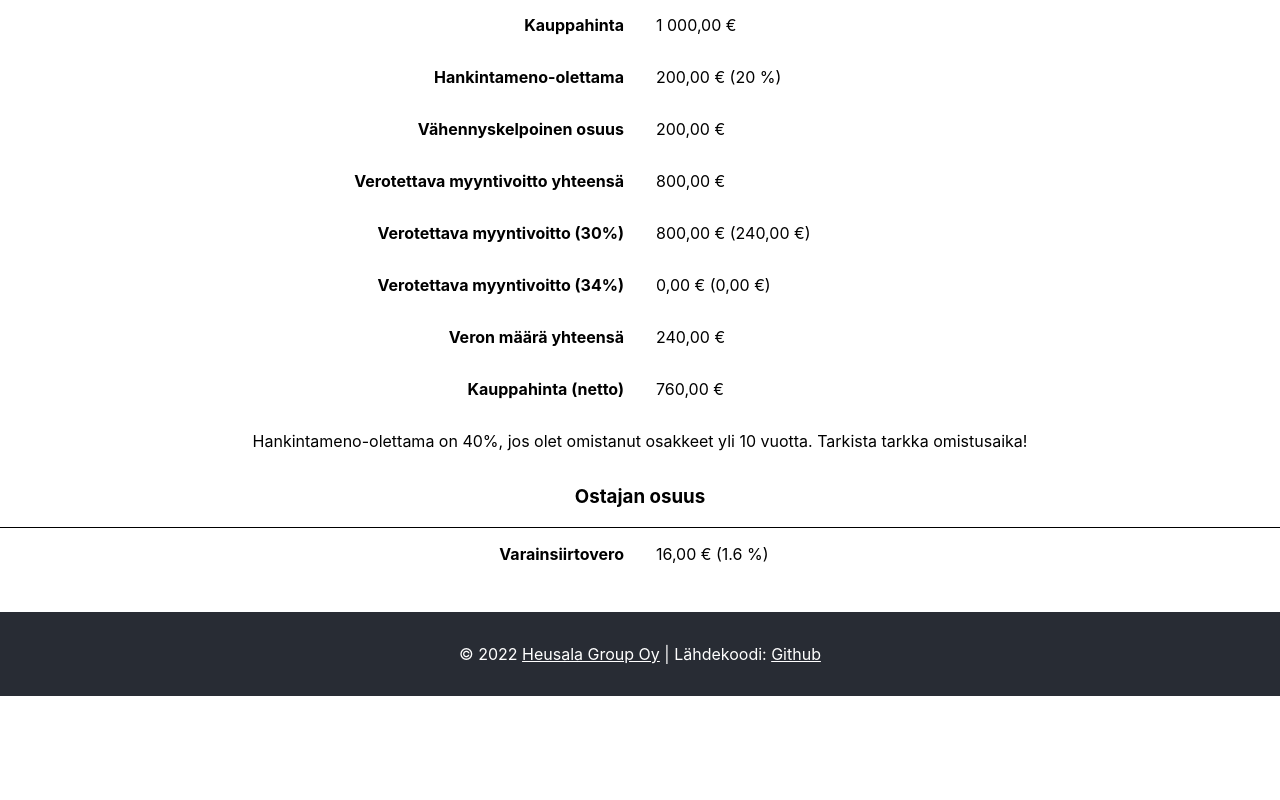
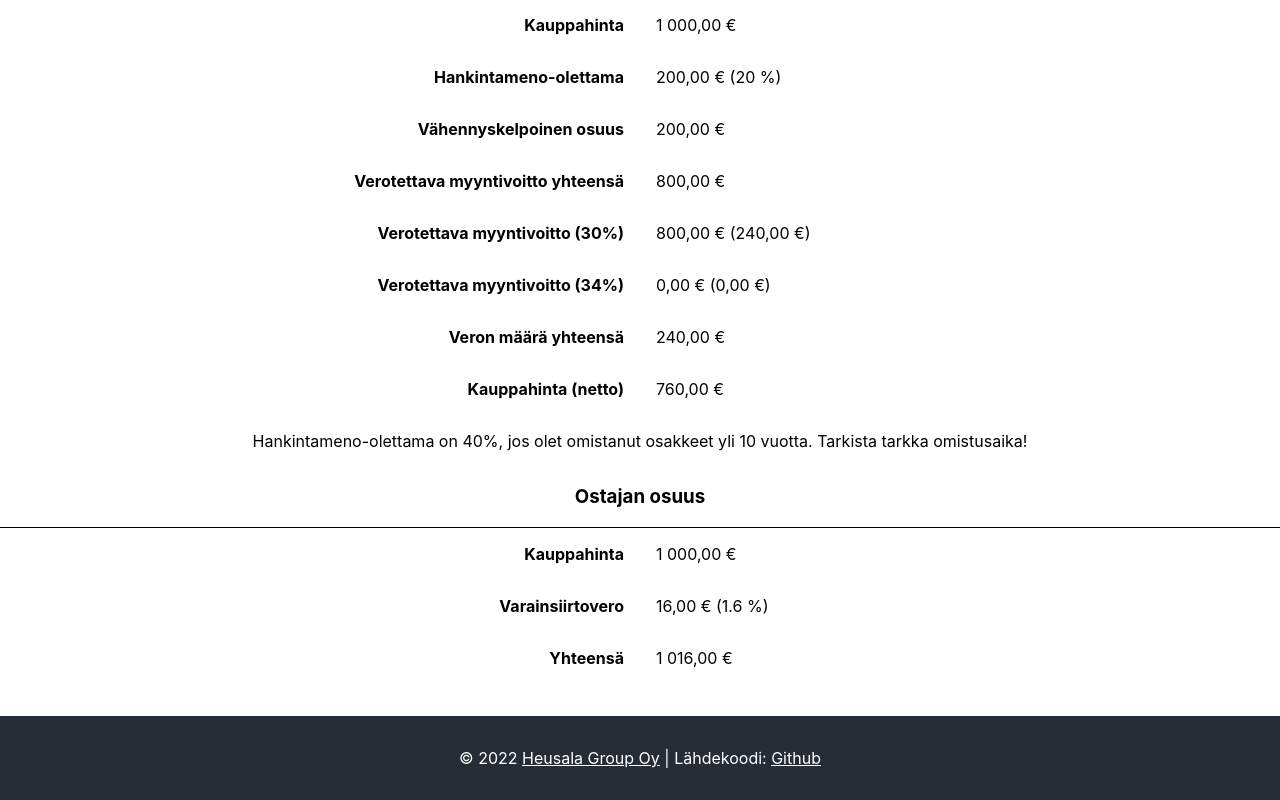
Before and after one commit to hangovergames/laskurit, a React (Create React App) app: page / in a window 1280 px wide. Shown: the part 701-1501 px from the top of the page. Before the commit the page ends 1397 px from the top, so only its background shows below. Built offline with nearby package versions, Linux system fonts and the light colour scheme.

Commit message:
New release

```diff
--- a/src/components/views/osakekauppa/OsakeKauppaLaskuriView.tsx
+++ b/src/components/views/osakekauppa/OsakeKauppaLaskuriView.tsx
@@ -125,7 +125,9 @@ export function OsakeKauppaLaskuriView (props: OsakeKauppaViewProps) {
 
                 <h3>Ostajan osuus</h3>
 
+                <div className={"row"}><div className={"label"}>Kauppahinta</div><div className={"value"}>{formatNumber(kauppaSummaValue)} €</div></div>
                 <div className={"row"}><div className={"label"}>Varainsiirtovero</div><div className={"value"}>{formatNumber(varainSiirtoVero)} € (1.6 %)</div></div>
+                <div className={"row"}><div className={"label"}>Yhteensä</div><div className={"value"}>{formatNumber(kauppaSummaValue + varainSiirtoVero)} €</div></div>
 
             </article>
 
```
Also changed, not shown: 7 other files (tests, documents, lock files or other folders).
